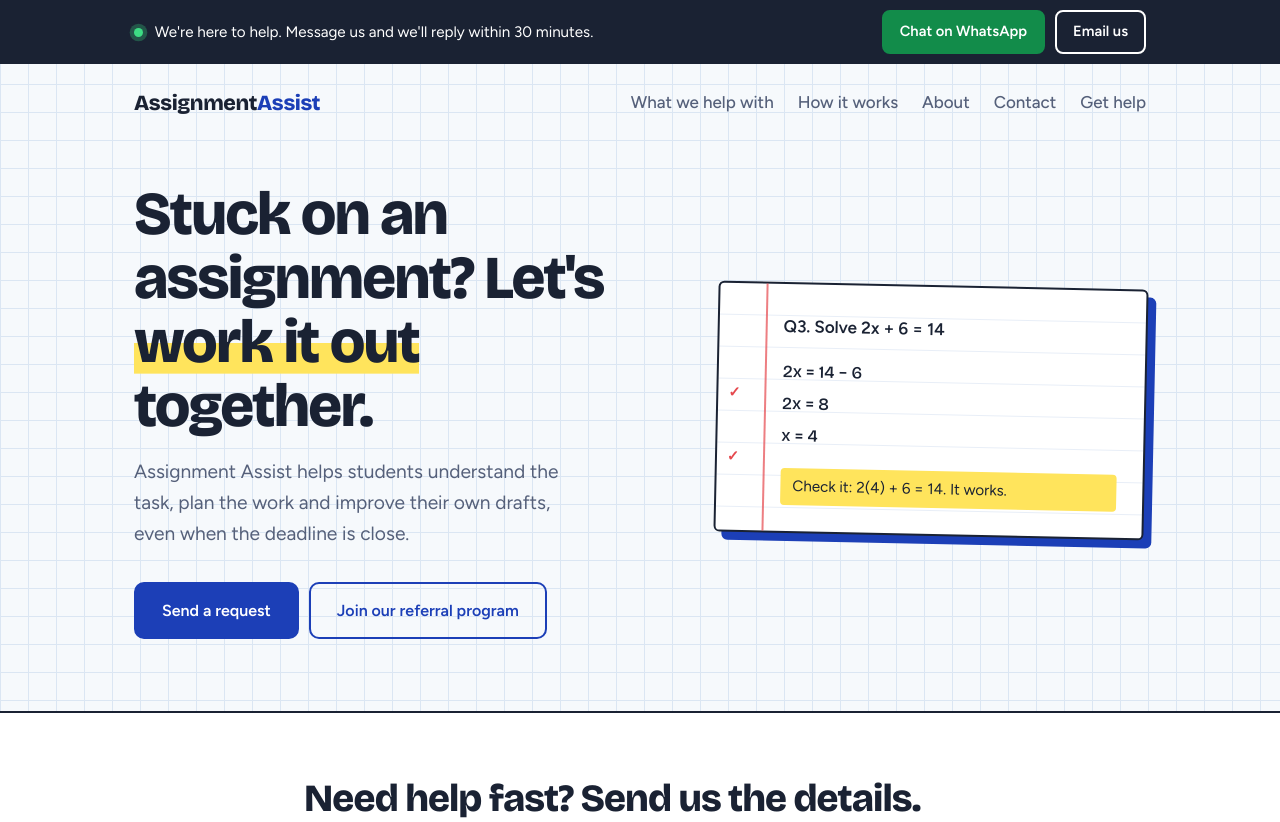
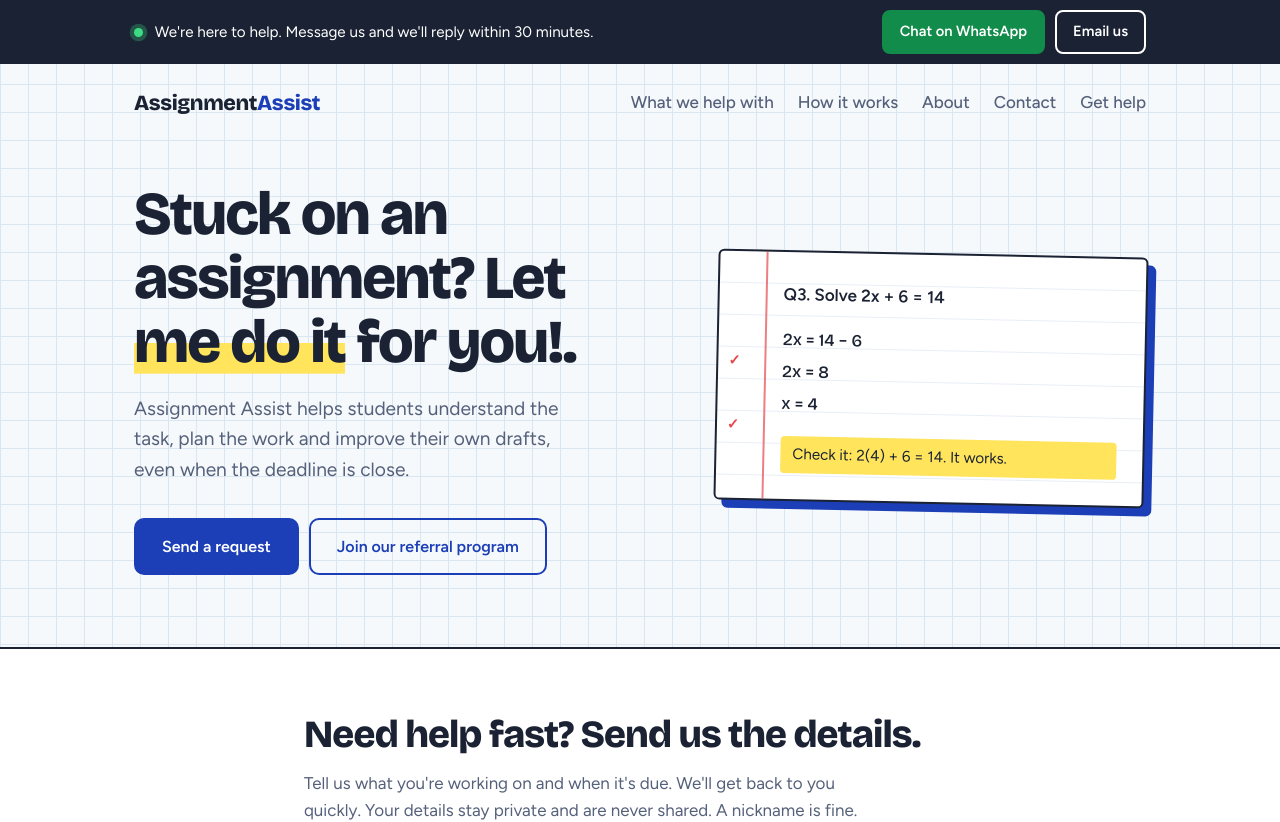
Before and after one commit to zukhraf99/assignmentassist, a Next.js app: page / in a window 1280 px wide. Shown: the top 822 px of the page. Built offline with nearby package versions, Linux system fonts and the light colour scheme; no server answers.

Commit message:
Update page.js

```diff
--- a/app/page.js
+++ b/app/page.js
@@ -42,7 +42,7 @@
         <div className="hero">
           <div className="wrap herogrid">
             <div>
-              <h1>Stuck on an assignment? Let's <span className="mark">work it out</span> together.</h1>
+              <h1>Stuck on an assignment? Let <span className="mark">me do it</span> for you!.</h1>
               <p className="lede">Assignment Assist helps students understand the task, plan the work and improve their own drafts, even when the deadline is close.</p>
               <a className="btn" href="#request">Send a request</a>
               <Link className="btn ghost sp" href="/referral">Join our referral program</Link>
```
